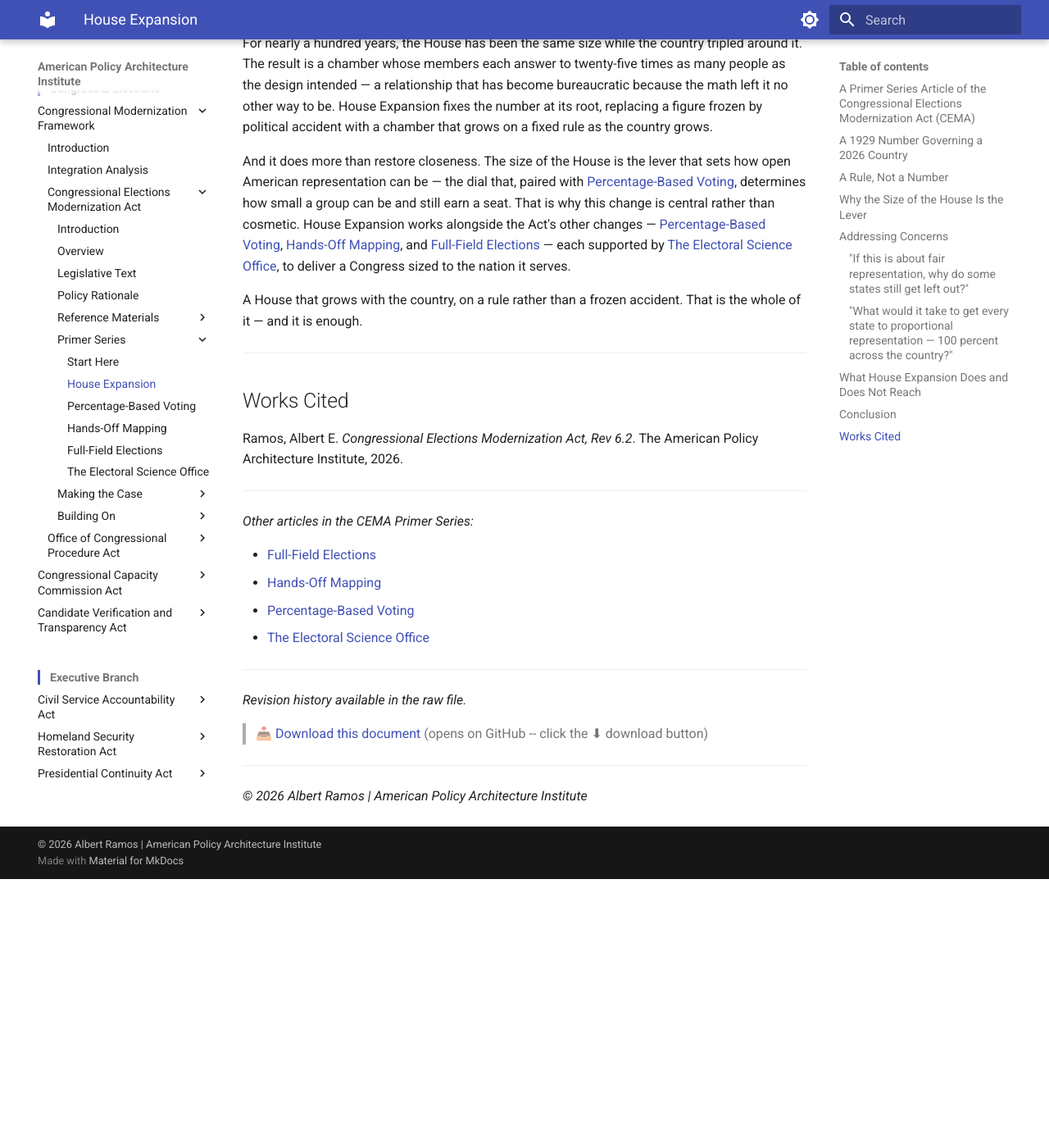
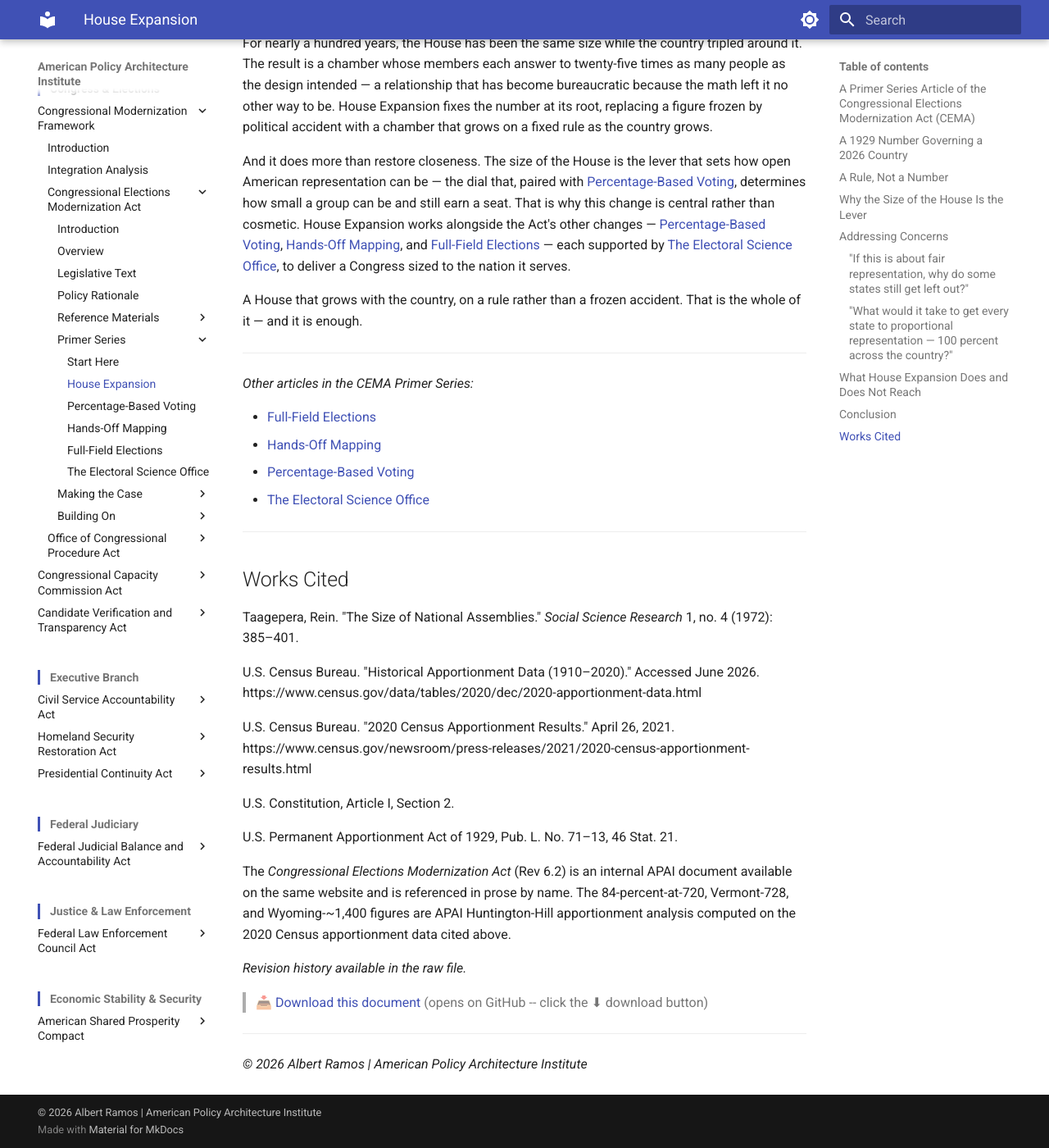
Before and after one commit to albertintech/apai, an MkDocs documentation site: the page built from docs/congress/cmf/cema/house-expansion.md, in a window 1280 px wide and 1400 px high, scrolled down 5166 px. Shown: the whole window at 82% size. Built offline with MkDocs 1.6.1 and Material for MkDocs 9.7.7, drawn with Linux system fonts in a browser that asks for light colours; before the commit the page ends 6238 px from its top, so only the background shows below that.

Commit message:
Revise Works Cited and update revision history
Updated the Works Cited section to include new references and removed outdated citations. Added detailed revision history for clarity on changes made.

```diff
--- a/docs/congress/cmf/cema/house-expansion.md
+++ b/docs/congress/cmf/cema/house-expansion.md
@@ -90,12 +90,6 @@
 
 ---
 
-## Works Cited
-
-Ramos, Albert E. *Congressional Elections Modernization Act, Rev 6.2*. The American Policy Architecture Institute, 2026.
-
----
-
 *Other articles in the CEMA Primer Series:*
 
 - [Full-Field Elections](/congress/cmf/cema/full-field-elections/)
@@ -105,8 +99,26 @@
 
 ---
 
+## Works Cited
+
+Taagepera, Rein. "The Size of National Assemblies." *Social Science Research* 1, no. 4 (1972): 385–401.
+
+U.S. Census Bureau. "Historical Apportionment Data (1910–2020)." Accessed June 2026. https://www.census.gov/data/tables/2020/dec/2020-apportionment-data.html
+
+U.S. Census Bureau. "2020 Census Apportionment Results." April 26, 2021. https://www.census.gov/newsroom/press-releases/2021/2020-census-apportionment-results.html
+
+U.S. Constitution, Article I, Section 2.
+
+U.S. Permanent Apportionment Act of 1929, Pub. L. No. 71–13, 46 Stat. 21.
+
+The *Congressional Elections Modernization Act* (Rev 6.2) is an internal APAI document available on the same website and is referenced in prose by name. The 84-percent-at-720, Vermont-728, and Wyoming-~1,400 figures are APAI Huntington-Hill apportionment analysis computed on the 2020 Census apportionment data cited above.
+
+
 <!--
 ## Revision History
+
+**Revision 6.2-a**
+- Works Cited reconciliation pass (Coordination Hub work order): replaced the seed Act-only list with reconciled external entries tied to surviving claims — Permanent Apportionment Act of 1929, U.S. Census (population and 2020 apportionment), U.S. Constitution Art. I §2, Taagepera (1972), and Census historical apportionment record. No body claims adjusted: every empirical figure traces to a citable external root or to APAI Huntington-Hill analysis on cited Census data. The Act and the APAI apportionment analysis are referenced in prose by name only, not in Works Cited. No reverberations.
 
 **Revision 6.2** (Current)
 - Initial production of *House Expansion* CEMA Primer Series article — completes the five-article primer series
```
